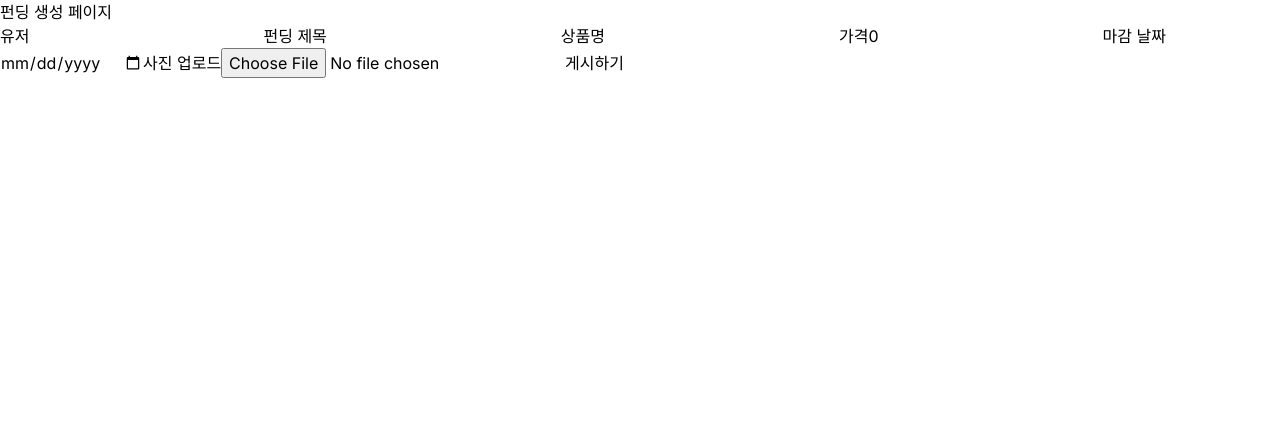
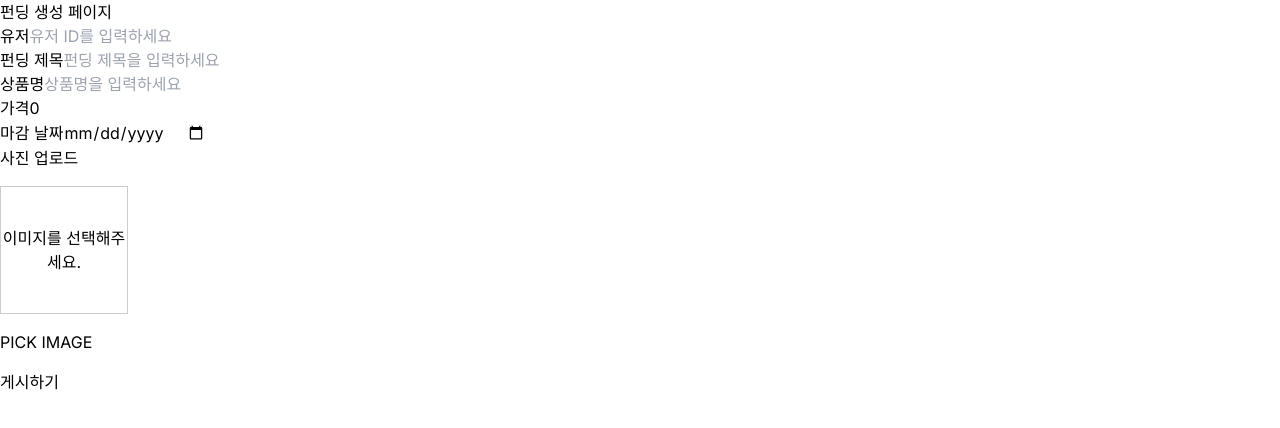
Before and after one commit to TeamA2O2/A2O2_Front, a Next.js app: page /funding/create in a window 1280 px wide. Shown: the top 428 px of the page. Built offline with nearby package versions, Linux system fonts and the light colour scheme.

Commit message:
feat : 이미지 제외 input 수정,생성 api 연동

```diff
--- a/components/FundingForm.tsx
+++ b/components/FundingForm.tsx
@@ -1,4 +1,6 @@
-import React from "react";
+"use client";
+import React, { ChangeEvent, FormEvent } from "react";
+import ImageUpload from "@/components/file/ImageUpload";
 
 interface FundingFormProps {
   formData: {
@@ -9,9 +11,16 @@ interface FundingFormProps {
     deadline: string;
     image: File | null;
   };
-  onChange: (e: React.ChangeEvent<HTMLInputElement>) => void;
-  onFileChange: (e: React.ChangeEvent<HTMLInputElement>) => void;
-  onSubmit: (e: React.FormEvent) => void;
+  onChange: (e: ChangeEvent<HTMLInputElement>) => void;
+  onFileChange: (file: File, isValid: boolean) => void; // Adjusted type
+  onSubmit: (e: FormEvent) => void;
+  placeholders: {
+    title: string;
+    userId: string;
+    item: string;
+    price: string;
+    deadline: string;
+  };
 }
 
 const FundingForm: React.FC<FundingFormProps> = ({
@@ -19,46 +28,86 @@ const FundingForm: React.FC<FundingFormProps> = ({
   onChange,
   onFileChange,
   onSubmit,
+  placeholders,
 }) => {
+  const formatDate = (isoDate: string): string => {
+    const date = new Date(isoDate);
+    const year = date.getFullYear();
+    let month = (1 + date.getMonth()).toString().padStart(2, "0");
+    let day = date.getDate().toString().padStart(2, "0");
+
+    return `${year}-${month}-${day}`;
+  };
+
+  const handleImageInput = (id: string, file: File, isValid: boolean) => {
+    if (isValid) {
+      onFileChange(file, isValid);
+    } else {
+      console.error("선택된 파일이 유효하지 않습니다.");
+    }
+  };
+
   return (
     <form onSubmit={onSubmit}>
+      <div>
         <label>유저</label>
         <input
           type="text"
           name="userId"
           value={formData.userId}
           onChange={onChange}
+          placeholder={placeholders.userId}
+          required
         />
+      </div>
+      <div>
         <label>펀딩 제목</label>
         <input
           type="text"
           name="title"
           value={formData.title}
           onChange={onChange}
+          placeholder={placeholders.title}
+          required
         />
+      </div>
+      <div>
         <label>상품명</label>
         <input
           type="text"
           name="item"
           value={formData.item}
           onChange={onChange}
+          placeholder={placeholders.item}
+          required
         />
+      </div>
+      <div>
         <label>가격</label>
         <input
           type="number"
           name="price"
           value={formData.price}
           onChange={onChange}
+          placeholder={placeholders.price}
+          required
         />
+      </div>
+      <div>
         <label>마감 날짜</label>
         <input
           type="date"
           name="deadline"
-        value={formData.deadline}
+          value={formatDate(formData.deadline)}
           onChange={onChange}
+          placeholder={placeholders.deadline}
+          required
         />
+      </div>
+      <div>
         <label>사진 업로드</label>
-      <input type="file" name="image" onChange={onFileChange} />
+        <ImageUpload id="image" onInput={handleImageInput} />
+      </div>
       <button type="submit">게시하기</button>
     </form>
   );
--- /dev/null
+++ b/components/file/ImageUpload.css
@@ -0,0 +1,64 @@
+.image-upload.center {
+  display: flex;
+  justify-content: center;
+  align-items: center;
+  flex-direction: column;
+}
+
+.image-upload__preview {
+  width: 8rem;
+  height: 8rem;
+  border: 1px solid #ccc;
+  display: flex;
+  justify-content: center;
+  align-items: center;
+  text-align: center;
+  margin-bottom: 1rem;
+}
+
+.image-upload__preview img {
+  width: 100%;
+  height: 100%;
+  object-fit: cover;
+}
+.form-control {
+  margin: 1rem 0;
+}
+
+.form-control label,
+.form-control input,
+.form-control textarea {
+  display: block;
+}
+
+.form-control label {
+  font-weight: bold;
+  margin-bottom: 0.5rem;
+}
+
+.form-control input,
+.form-control textarea {
+  width: 100%;
+  font: inherit;
+  border: 1px solid #ccc;
+  background: #f8f8f8;
+  padding: 0.15rem 0.25rem;
+}
+
+.form-control input:focus,
+.form-control textarea:focus {
+  outline: none;
+  background: #ebebeb;
+  border-color: #510077;
+}
+
+.form-control--invalid label,
+.form-control--invalid p {
+  color: red;
+}
+
+.form-control--invalid input,
+.form-control--invalid textarea {
+  border-color: red;
+  background: #ffd1d1;
+}
--- /dev/null
+++ b/components/file/ImageUpload.tsx
@@ -0,0 +1,60 @@
+import React, { useRef, useState, ChangeEvent } from "react";
+import "./ImageUpload.css";
+
+interface ImageUploadProps {
+  id: string;
+  onInput: (id: string, file: File, isValid: boolean) => void;
+}
+
+const ImageUpload: React.FC<ImageUploadProps> = ({ id, onInput }) => {
+  const filePickerRef = useRef<HTMLInputElement>(null);
+  const [previewUrl, setPreviewUrl] = useState<string | undefined>();
+  const [isValid, setIsValid] = useState(false);
+
+  const pickedHandler = (event: ChangeEvent<HTMLInputElement>) => {
+    const file = event.target.files?.[0]; // Get the first selected file
+
+    if (!file) return;
+
+    const fileIsValid = file.type.startsWith("image/");
+    setIsValid(fileIsValid);
+
+    const reader = new FileReader();
+    reader.onload = () => {
+      if (typeof reader.result === "string") {
+        setPreviewUrl(reader.result);
+      }
+    };
+    reader.readAsDataURL(file);
+
+    onInput(id, file, fileIsValid);
+  };
+
+  const pickImageHandler = () => {
+    filePickerRef.current?.click();
+  };
+
+  return (
+    <div className="form-control">
+      <input
+        id={id}
+        ref={filePickerRef}
+        style={{ display: "none" }}
+        type="file"
+        accept=".jpg,.png,.jpeg"
+        onChange={pickedHandler}
+      />
+      <div className="image-upload">
+        <div className="image-upload__preview">
+          {previewUrl && <img src={previewUrl} alt="Preview" />}
+          {!previewUrl && <p>이미지를 선택해주세요.</p>}
+        </div>
+        <button type="button" onClick={pickImageHandler}>
+          PICK IMAGE
+        </button>
+      </div>
+    </div>
+  );
+};
+
+export default ImageUpload;
--- a/containers/funding/CreateContainer.tsx
+++ b/containers/funding/CreateContainer.tsx
@@ -1,6 +1,6 @@
 "use client";
 
-import React, { useState } from "react";
+import React, { useState, useEffect, ChangeEvent, FormEvent } from "react";
 import FundingForm from "@/components/FundingForm";
 import axios from "axios";
 
@@ -11,11 +11,67 @@ const FundingCreateContainer = () => {
     price: 0,
     deadline: "",
     userId: "",
-    image: null as File | null, //File | null 타입을 가질 수 있도록 명시적으로 정의
+    image: null as File | null,
   });
 
-  const handleChange = (e: React.ChangeEvent<HTMLInputElement>) => {
-    //변경된 input 핸들러
+  const [placeholders, setPlaceholders] = useState({
+    title: "펀딩 제목을 입력하세요",
+    item: "상품명을 입력하세요",
+    price: "가격을 입력하세요",
+    deadline: "마감 날짜를 선택하세요",
+    userId: "유저 ID를 입력하세요",
+  });
+
+  const [isEdit, setIsEdit] = useState(false);
+  const [fid, setFid] = useState<string | null>(null);
+
+  useEffect(() => {
+    const fetchFundingData = async () => {
+      const urlParams = new URL(window.location.href);
+      const fid = urlParams.searchParams.get("fid");
+      if (fid) {
+        setFid(fid);
+      }
+      if (fid) {
+        try {
+          const response = await axios.get(
+            `${process.env.NEXT_PUBLIC_API_URL}/funding/view?id=${fid}`
+          );
+
+          if (response.status === 200) {
+            const data = response.data[0];
+
+            setFormData({
+              title: data.title,
+              item: data.item,
+              price: data.price,
+              deadline: data.deadline,
+              userId: data.userId,
+              image: null,
+            });
+
+            setPlaceholders({
+              title: data.title,
+              item: data.item,
+              price: data.price.toString(),
+              deadline: data.deadline,
+              userId: data.userId,
+            });
+
+            setIsEdit(true);
+          } else if (response.status === 204) {
+            console.log("No funding found with this ID");
+          }
+        } catch (error) {
+          console.error("Error fetching funding data:", error);
+        }
+      }
+    };
+
+    fetchFundingData();
+  }, []);
+
+  const handleChange = (e: ChangeEvent<HTMLInputElement>) => {
     const { name, value } = e.target;
     setFormData({
       ...formData,
@@ -23,46 +79,55 @@ const FundingCreateContainer = () => {
     });
   };
 
-  const handleFileChange = (e: React.ChangeEvent<HTMLInputElement>) => {
-    //파일 input 핸들러
-    if (e.target.files) {
+  const handleFileChange = (file: File, isValid: boolean) => {
+    if (isValid) {
       setFormData({
         ...formData,
-        image: e.target.files[0],
+        //image: file,
+        image: null,
       });
+    } else {
+      console.error("선택된 파일이 유효하지 않습니다.");
     }
   };
 
-  const handleSubmit = async (e: React.FormEvent) => {
-    //제출
+  const handleSubmit = async (e: FormEvent) => {
     e.preventDefault();
-    const data = new FormData();
-    data.append("title", formData.title);
-    data.append("item", formData.item);
-    data.append("price", formData.price.toString());
-    data.append("deadline", formData.deadline);
-    data.append("userId", formData.userId);
-    if (formData.image) {
-      data.append("image", formData.image);
-    }
+    const data = {
+      ...(fid ? { id: Number(fid) } : {}),
+      ...formData,
+    };
 
-    //data 확인
-    data.forEach((value, key) => {
-      console.log(key + ": " + value);
-    });
+    console.log(data);
+    try {
+      const response = isEdit
+        ? await axios.post(
+            `${process.env.NEXT_PUBLIC_API_URL}/funding/update`,
+            { data }
+            // {
+            //   headers: {
+            //     "Content-Type": "multipart/form-data",
+            //   },
+            // }
+          )
+        : await axios.post(
+            `${process.env.NEXT_PUBLIC_API_URL}/funding/create`,
+            { data }
+            // {
+            //   headers: {
+            //     "Content-Type": "multipart/form-data",
+            //   },
+            // }
+          );
 
-    try {
-      const response = await axios.post(
-        `${process.env.NEXT_PUBLIC_API_URL}/funding/create`,
-        data
-      );
-      if (response.status === 201) {
-        console.log("Funding created success:", response.data);
-      } else {
-        console.error("Failed to create funding", response.status);
+      if (response.status === 200 || response.status === 201) {
+        console.log(
+          isEdit ? "펀딩 수정 성공" : "펀딩 생성 성공",
+          response.data
+        );
       }
     } catch (error) {
-      console.error("Error creating funding:", error);
+      console.error("Error processing funding:", error);
     }
   };
 
@@ -73,6 +138,7 @@ const FundingCreateContainer = () => {
         onChange={handleChange}
         onFileChange={handleFileChange}
         onSubmit={handleSubmit}
+        placeholders={placeholders}
       />
     </div>
   );
```
Also changed, not shown: containers/funding/DetailContainer.tsx (+0 -43 lines), 1 other file (tests, documents, lock files or other folders). Lines whose indentation alone changed are shown as unchanged.
